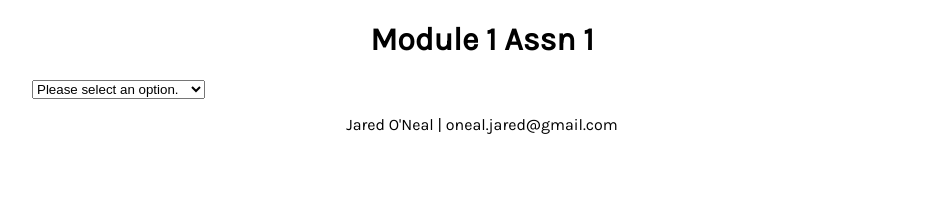
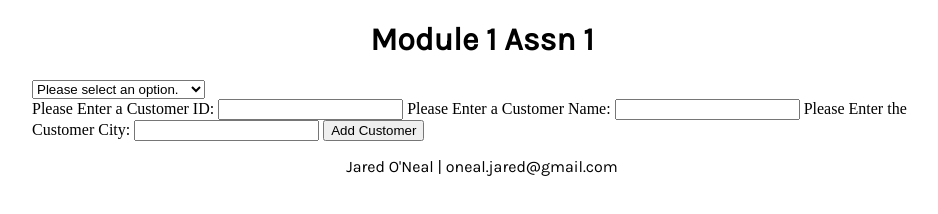
Before and after one commit to jaredoneal/633, a plain HTML site: page index.html in a window 1280 px wide. Shown: the whole page, without its empty margins (158-1096 px from the left). Drawn offline with Linux system fonts and the light colour scheme.

Commit message:
lake changes

```diff
--- a/index.html
+++ b/index.html
@@ -60,6 +60,15 @@
             <input type="text" id="shipCity">
             <br><button onclick="customerUpdate()">Update Order Information</button>
         </section>
+        <section id="addCustomer">
+            <label>Please Enter a Customer ID:</label>
+            <input type="text" id="addCustomerID">
+            <label>Please Enter a Customer Name:</label>
+            <input type="text" id="addCustomerName">
+            <label>Please Enter the Customer City:</label>
+            <input type="text" id="addCustomerCity">
+            <button onClick="addCustomer()">Add Customer</button>
+        </section>
         <section id="aboutUs">
             <div>
                 <h2>About Us</h2>
```
